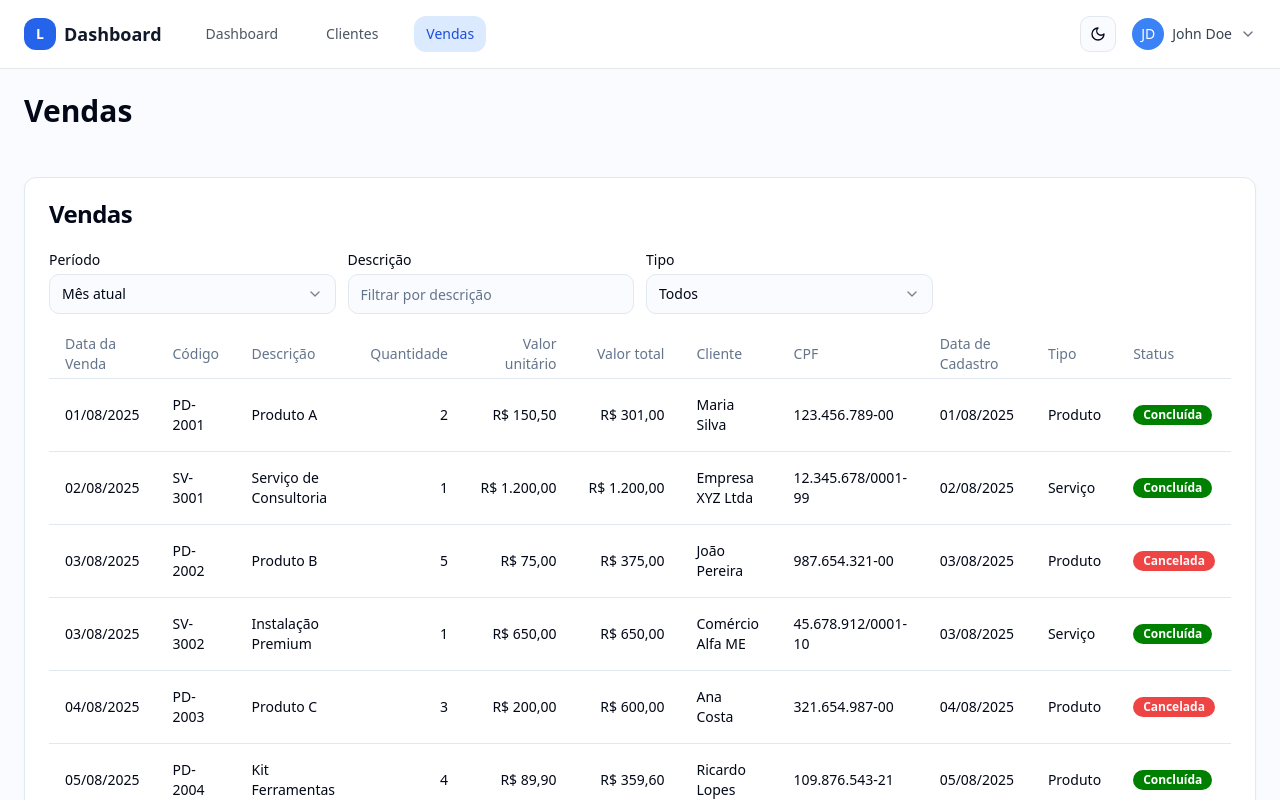
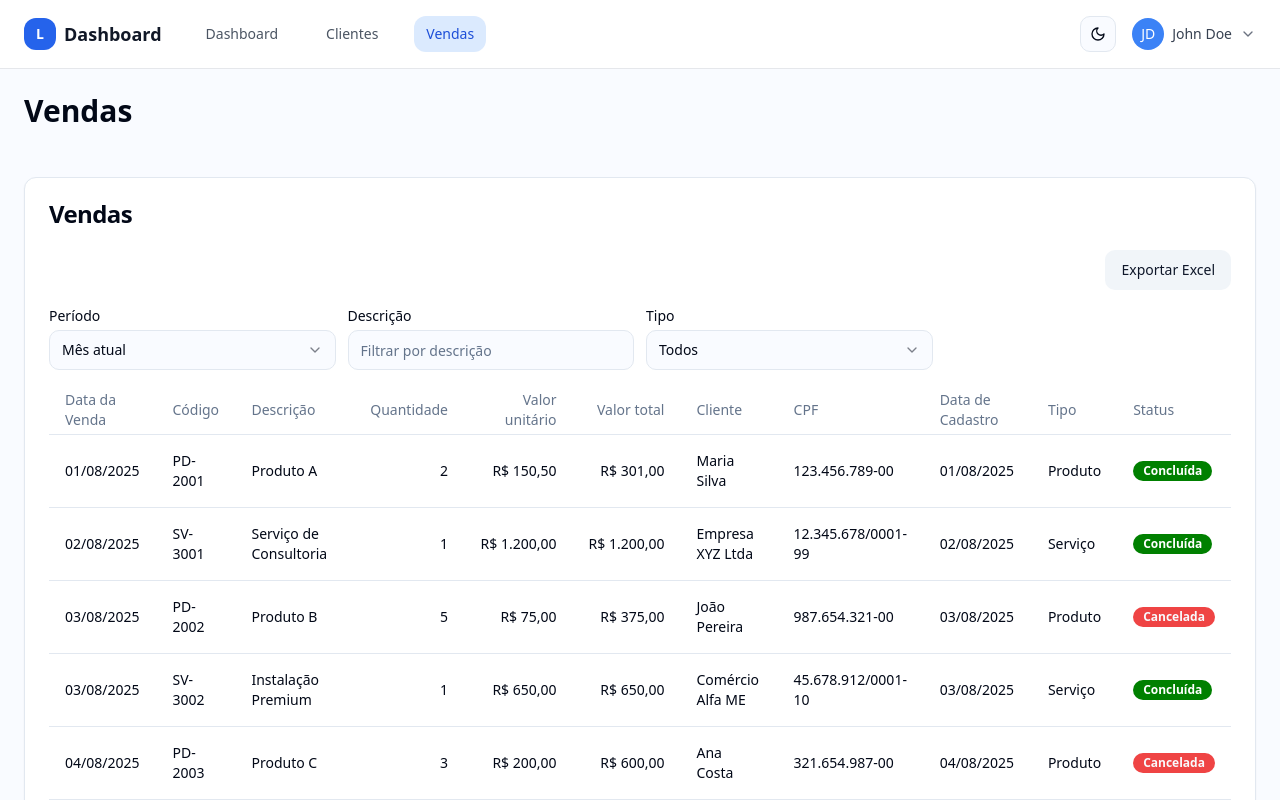
Before and after one commit to guilhermelr291/microbiz-performance-hub-63, a React (Vite) app: page /vendas in a window 1280 px wide. Shown: the top 800 px of the page. Built offline with nearby package versions, Linux system fonts and the light colour scheme.

Commit message:
Add export to sales table
Add functionality to export the sales table to an Excel file, similar to the customer table export.

```diff
--- a/src/components/SalesList.tsx
+++ b/src/components/SalesList.tsx
@@ -6,7 +6,8 @@ import { Input } from '@/components/ui/input';
 import { Select, SelectContent, SelectItem, SelectTrigger, SelectValue } from '@/components/ui/select';
 import { DateRange } from '@/types/metrics';
 import { DateRangePicker } from '@/components/DateRangePicker';
-
+import { Button } from '@/components/ui/button';
+import * as XLSX from 'xlsx';
 export type SaleStatus = 'concluída' | 'cancelada';
 export type SaleType = 'produto' | 'serviço';
 
@@ -117,6 +118,27 @@ const SalesList = () => {
     });
   }, [effectiveRange, descricao, tipo]);
 
+  const dataToExport = useMemo(() => rows.map((s) => ({
+    'Data da Venda': new Date(s.dataVenda).toLocaleDateString('pt-BR'),
+    'Código': s.codigo,
+    'Descrição': s.descricao,
+    'Quantidade': s.quantidade,
+    'Valor unitário': currency.format(s.valorUnitario),
+    'Valor total': currency.format(s.valorTotal),
+    'Cliente': s.cliente,
+    'CPF': s.cpf,
+    'Data de Cadastro': new Date(s.dataCadastro).toLocaleDateString('pt-BR'),
+    'Tipo': s.tipo.charAt(0).toUpperCase() + s.tipo.slice(1),
+    'Status': s.status === 'concluída' ? 'Concluída' : 'Cancelada',
+  })), [rows]);
+
+  const handleExport = () => {
+    const ws = XLSX.utils.json_to_sheet(dataToExport);
+    const wb = XLSX.utils.book_new();
+    XLSX.utils.book_append_sheet(wb, ws, 'Vendas');
+    XLSX.writeFile(wb, `vendas_${new Date().toISOString().slice(0,10)}.xlsx`);
+  };
+
   return (
     <section className="w-full space-y-4">
       <Card>
@@ -124,6 +146,11 @@ const SalesList = () => {
           <CardTitle>Vendas</CardTitle>
         </CardHeader>
         <CardContent className="space-y-4">
+          <div className="flex justify-end">
+            <Button variant="secondary" onClick={handleExport} aria-label="Exportar lista de vendas para Excel">
+              Exportar Excel
+            </Button>
+          </div>
           {/* Filtros */}
           <div className="grid grid-cols-1 md:grid-cols-4 gap-3">
             <div>
```
